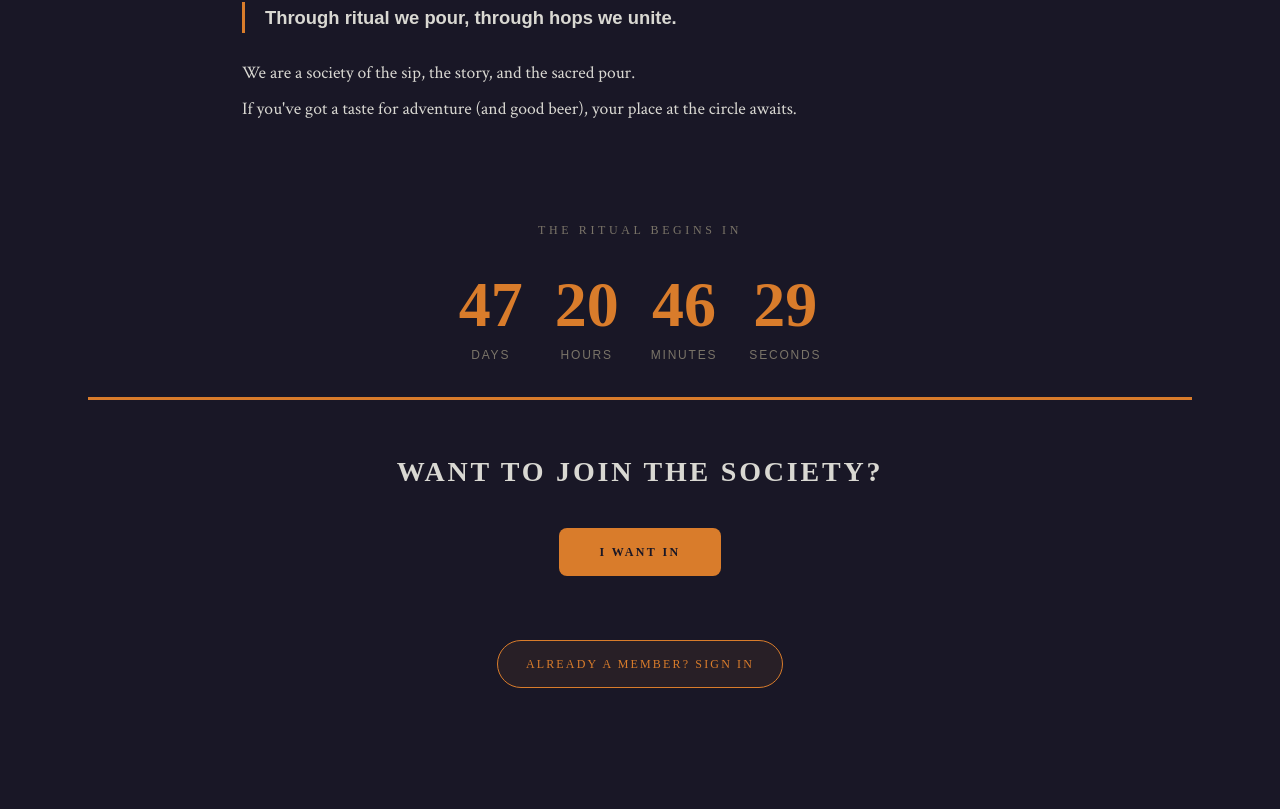
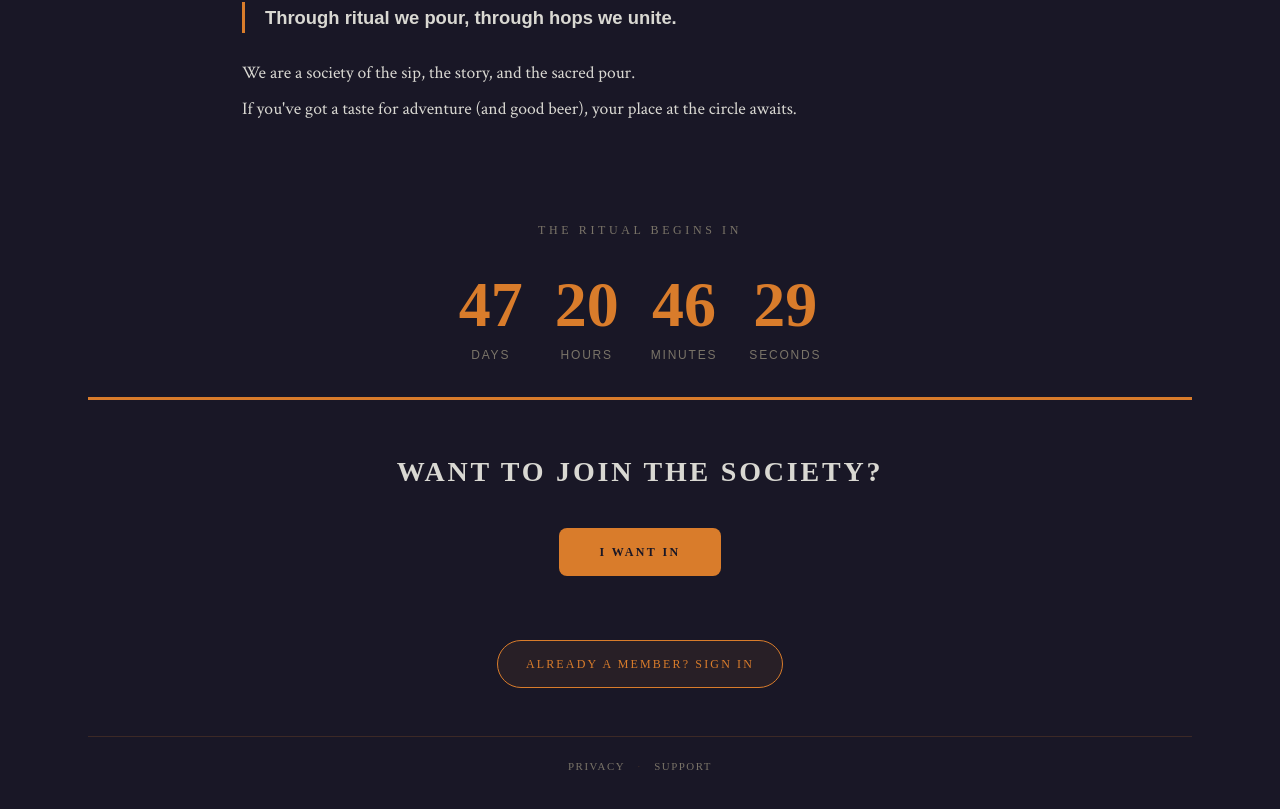
Before and after one commit to zpphillips-star/hhs-app, a Next.js app: page / in a window 1280 px wide. Shown: the part 718-1527 px from the top of the page. Before the commit the page ends 1454 px from the top, so only its background shows below. Built offline with nearby package versions, Linux system fonts and the light colour scheme; no server answers; a web font is replaced by a local one.

Commit message:
Link legal pages from public pages

```diff
--- a/app/about/page.tsx
+++ b/app/about/page.tsx
@@ -6,6 +6,7 @@ import { supabase } from '@/lib/supabase'
 import HomeHeroIntro from '@/components/HomeHeroIntro'
 import HomeCountdownJoin from '@/components/HomeCountdownJoin'
 import HomeMemberSignIn from '@/components/HomeMemberSignIn'
+import LegalFooter from '@/components/LegalFooter'
 
 type User = { id: string; email?: string }
 
@@ -54,6 +55,7 @@ export default function AboutPage() {
       />
       <HomeCountdownJoin countdown={countdown} showJoinCta={!user} />
       {!user && <HomeMemberSignIn />}
+      <LegalFooter />
     </div>
   )
 }
--- a/app/page.tsx
+++ b/app/page.tsx
@@ -12,6 +12,7 @@ import { BeersPageContent } from '@/components/BeersPageContent'
 import HomeHeroIntro from '@/components/HomeHeroIntro'
 import HomeCountdownJoin from '@/components/HomeCountdownJoin'
 import HomeMemberSignIn from '@/components/HomeMemberSignIn'
+import LegalFooter from '@/components/LegalFooter'
 import { isBeforeOctober2026 } from '@/lib/october'
 
 function getNativeHomeView() {
@@ -229,6 +230,8 @@ export default function HomePage() {
       {!user && !nativeView.appMode && (
         <HomeMemberSignIn />
       )}
+
+      {!nativeView.appMode && <LegalFooter />}
     </div>
   )
 }
```
